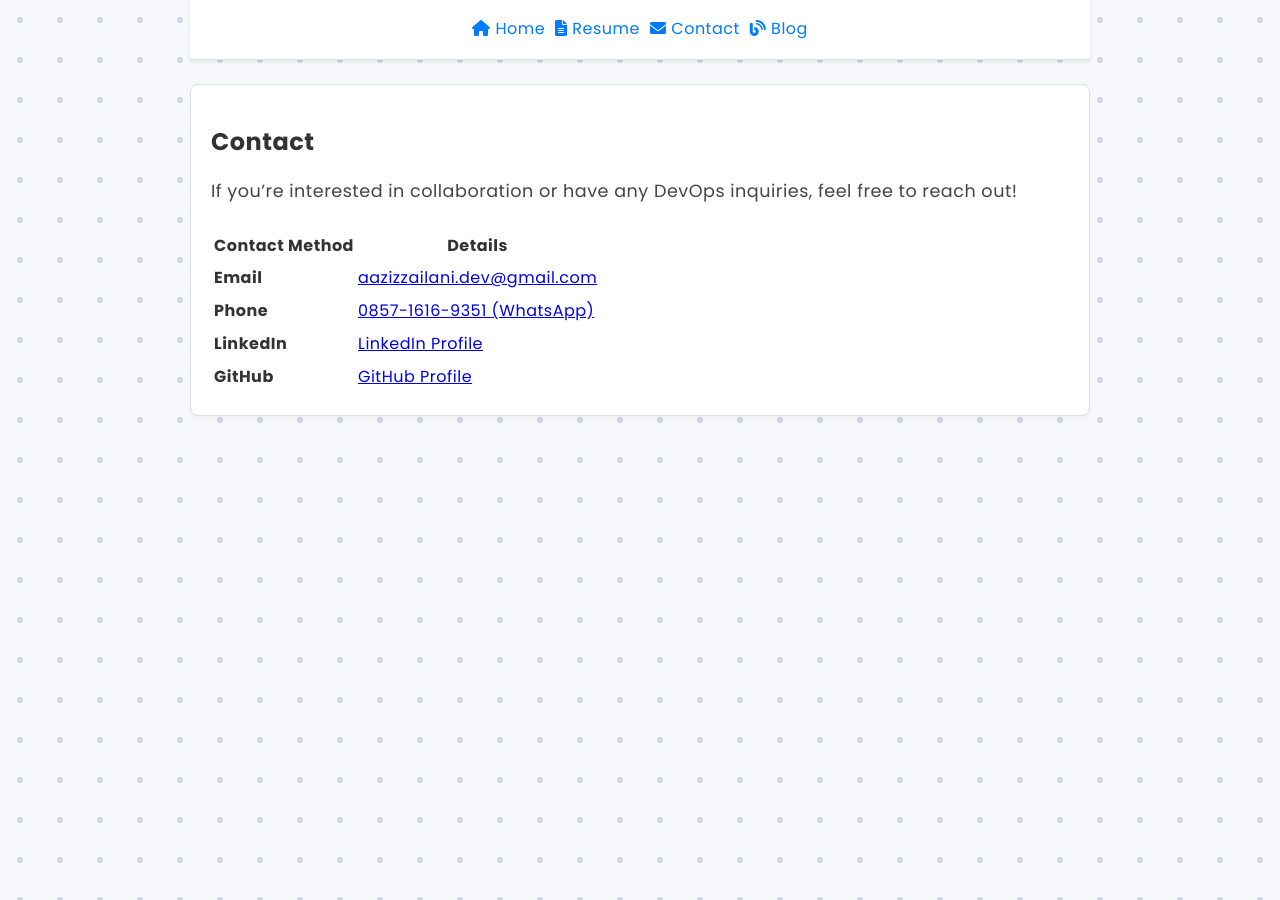
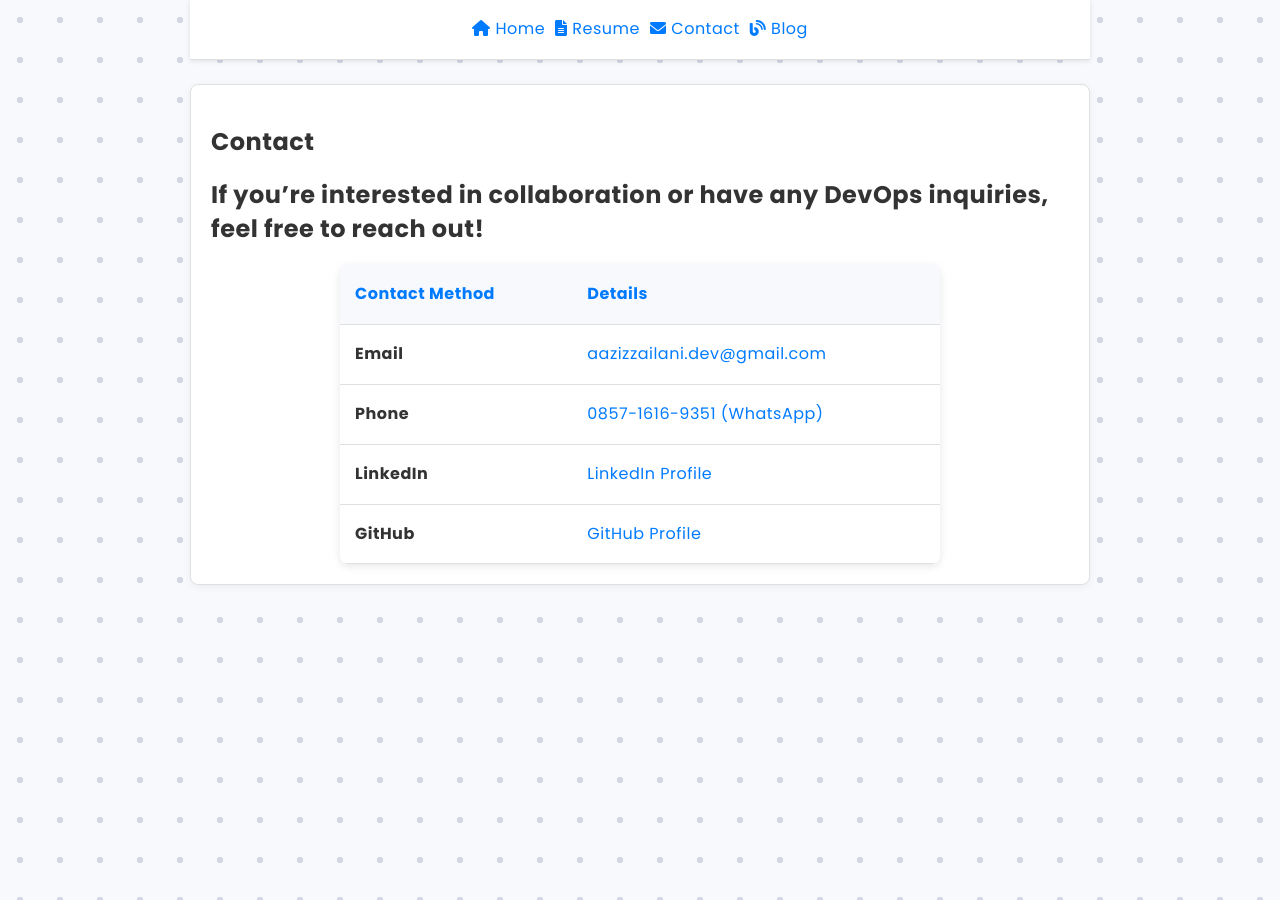
Before and after one commit to azizzailani/azizzailani.github.io, a Jekyll site: the page built from contact.md, in a window 1280 px wide. Built offline with Jekyll 4.4.1, drawn with Linux system fonts in a browser that asks for light colours.

Commit message:
💄 style: update styles for various elements including paragraph, contact table, and post excerpt. Add new styles for the contact table layout and its components in the contact page.

```diff
--- a/assets/css/style.css
+++ b/assets/css/style.css
@@ -64,7 +64,7 @@ nav {
     width: 100%;
 }
 
-nav a,
+a,
 .post-title {
     color: #007bff;
     text-decoration: none;
@@ -72,7 +72,7 @@ nav a,
     transition: all 0.3s ease-in-out;
 }
 
-nav a:hover,
+a:hover,
 .post-title:hover {
     color: #003d80;
     text-decoration: underline;
@@ -117,11 +117,17 @@ h3:hover {
     color: #0056b3;
 }
 
+p,
+.contact-table td,
+.post-excerpt {
+    color: #333;
+    font-size: 1em;
+}
+
 p {
     margin-bottom: 1.2em;
     color: #444;
     line-height: 1.8;
-    font-size: 1.1em;
 }
 
 .section-title {
@@ -153,10 +159,43 @@ p {
     background-color: #0056b3;
 }
 
-.post-excerpt {
-    font-size: 1em;
-    color: #333;
-    margin-top: 10px;
+/* Styling untuk Halaman Kontak */
+.contact-table {
+    display: flex;
+    justify-content: center;
+    margin-top: 20px;
+}
+
+.contact-table table {
+    width: 100%;
+    max-width: 600px;
+    border-collapse: collapse;
+    box-shadow: 0 2px 8px rgba(0, 0, 0, 0.1);
+    border-radius: 8px;
+    overflow: hidden;
+}
+
+.contact-table th,
+.contact-table td {
+    padding: 15px;
+    text-align: left;
+    border-bottom: 1px solid #e0e0e0;
+}
+
+.contact-table th {
+    background-color: #f7f9fc;
+    font-weight: bold;
+    color: #007bff;
+}
+
+.contact-table td a {
+    color: #007bff;
+    text-decoration: none;
+    transition: color 0.3s ease;
+}
+
+.contact-table td a:hover {
+    color: #0056b3;
 }
 
 /* Responsif */
@@ -216,6 +255,12 @@ p {
         font-size: 1.2em;
         margin-bottom: 8px;
     }
+
+    .contact-table th,
+    .contact-table td {
+        padding: 10px;
+        font-size: 0.9em;
+    }
 }
 
 @media (min-width: 1400px) {
--- a/contact.md
+++ b/contact.md
@@ -3,13 +3,35 @@ layout: default
 title: Contact
 ---
 
-<h1>Contact</h1>
+# Contact
 
-If you're interested in collaboration or have any DevOps inquiries, feel free to reach out!
+## If you're interested in collaboration or have any DevOps inquiries, feel free to reach out!
 
-| Contact Method | Details |
-|----------------|---------|
-| **Email**      | [aazizzailani.dev@gmail.com](mailto:aazizzailani.dev@gmail.com) |
-| **Phone**      | [0857-1616-9351 (WhatsApp)](https://wa.me/6285716169351) |
-| **LinkedIn**   | [LinkedIn Profile](https://linkedin.com/in/aazizzailani) |
-| **GitHub**     | [GitHub Profile](https://github.com/azizzailani) |
+<div class="contact-table">
+    <table>
+        <thead>
+            <tr>
+                <th>Contact Method</th>
+                <th>Details</th>
+            </tr>
+        </thead>
+        <tbody>
+            <tr>
+                <td><strong>Email</strong></td>
+                <td><a href="mailto:aazizzailani.dev@gmail.com">aazizzailani.dev@gmail.com</a></td>
+            </tr>
+            <tr>
+                <td><strong>Phone</strong></td>
+                <td><a href="https://wa.me/6285716169351">0857-1616-9351 (WhatsApp)</a></td>
+            </tr>
+            <tr>
+                <td><strong>LinkedIn</strong></td>
+                <td><a href="https://linkedin.com/in/aazizzailani" target="_blank">LinkedIn Profile</a></td>
+            </tr>
+            <tr>
+                <td><strong>GitHub</strong></td>
+                <td><a href="https://github.com/azizzailani" target="_blank">GitHub Profile</a></td>
+            </tr>
+        </tbody>
+    </table>
+</div>
```
